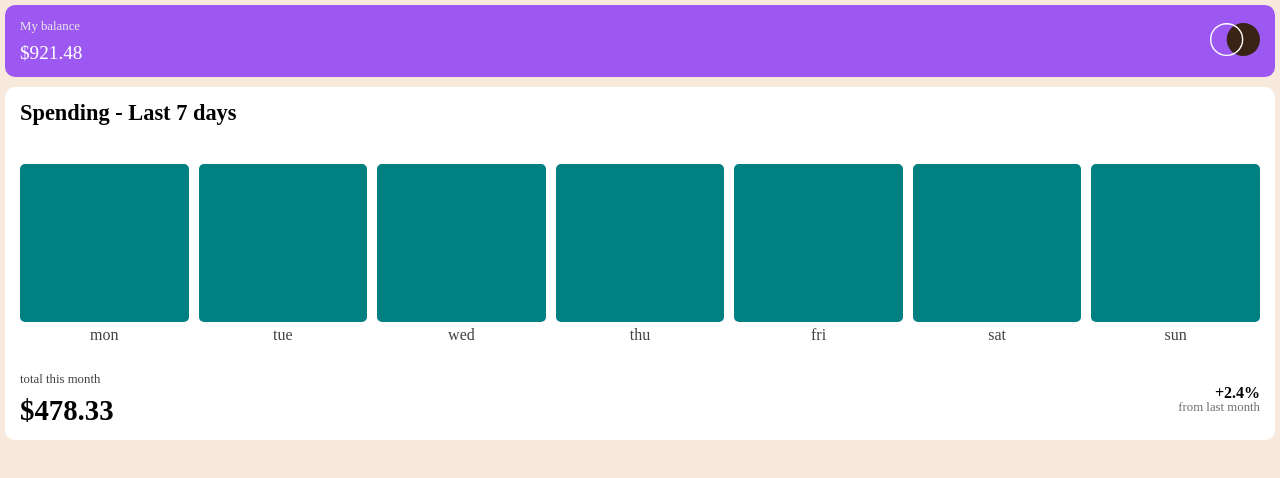
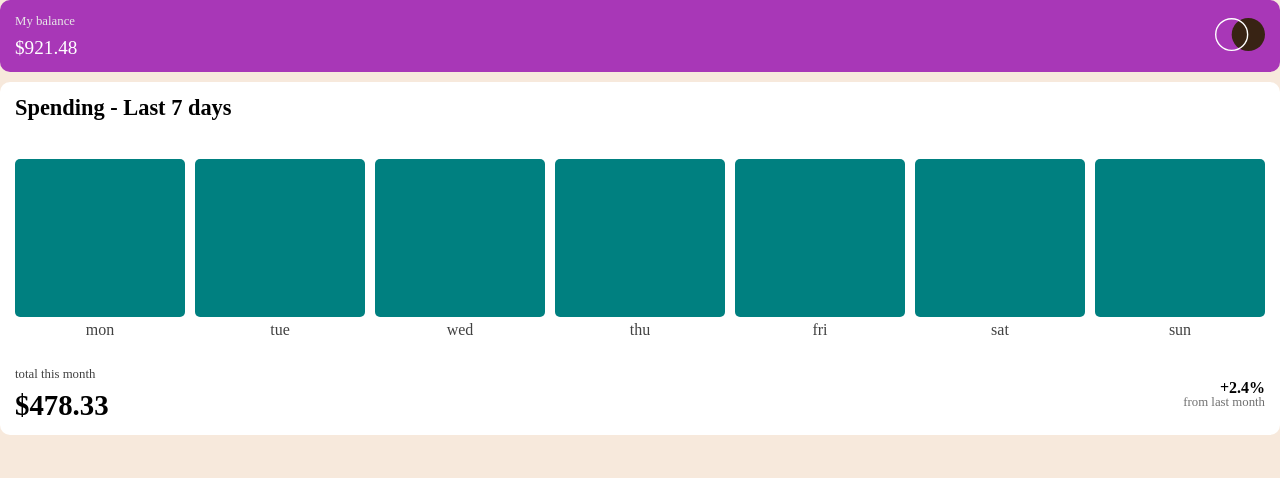
Before and after one commit to joao-miguel8/expenses-chart-component-app, a plain HTML site: page index.html in a window 1280 px wide. Drawn offline with Linux system fonts and the light colour scheme.

Commit message:
styled and structured the css for the style.css file.

```diff
--- a/css/style.css
+++ b/css/style.css
@@ -3,7 +3,7 @@ body {
 }
 
 .expense-wrapper {
-    /* border: 2px solid rgb(255, 0, 119); */
+   s /* border: 2px solid rgb(255, 0, 119); */
     margin: 5px;
 }
 
@@ -23,7 +23,7 @@ body {
     display: flex;
     justify-content: space-between;
     align-items: center;
-    background: rgb(157, 88, 241);
+    background: rgb(168, 55, 183);
     margin: 0 0 10px 0;
     border-radius: 10px;
     /* padding: 15px; */
```
